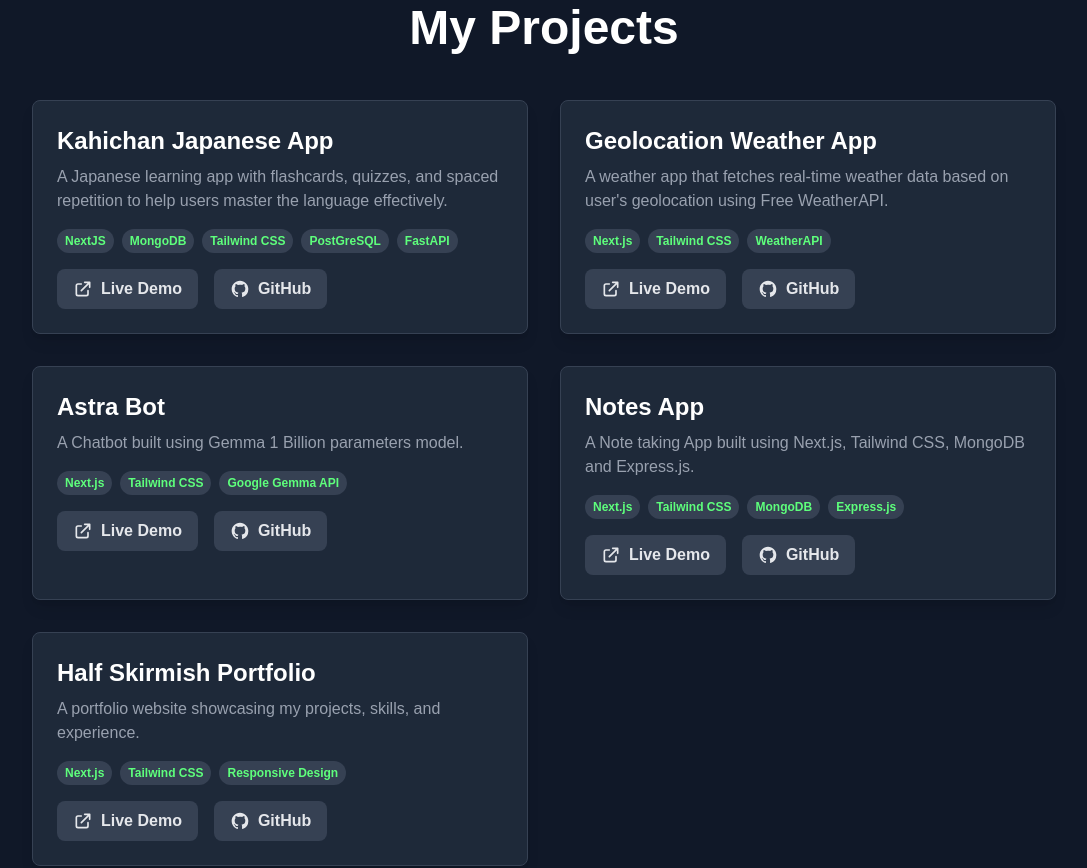
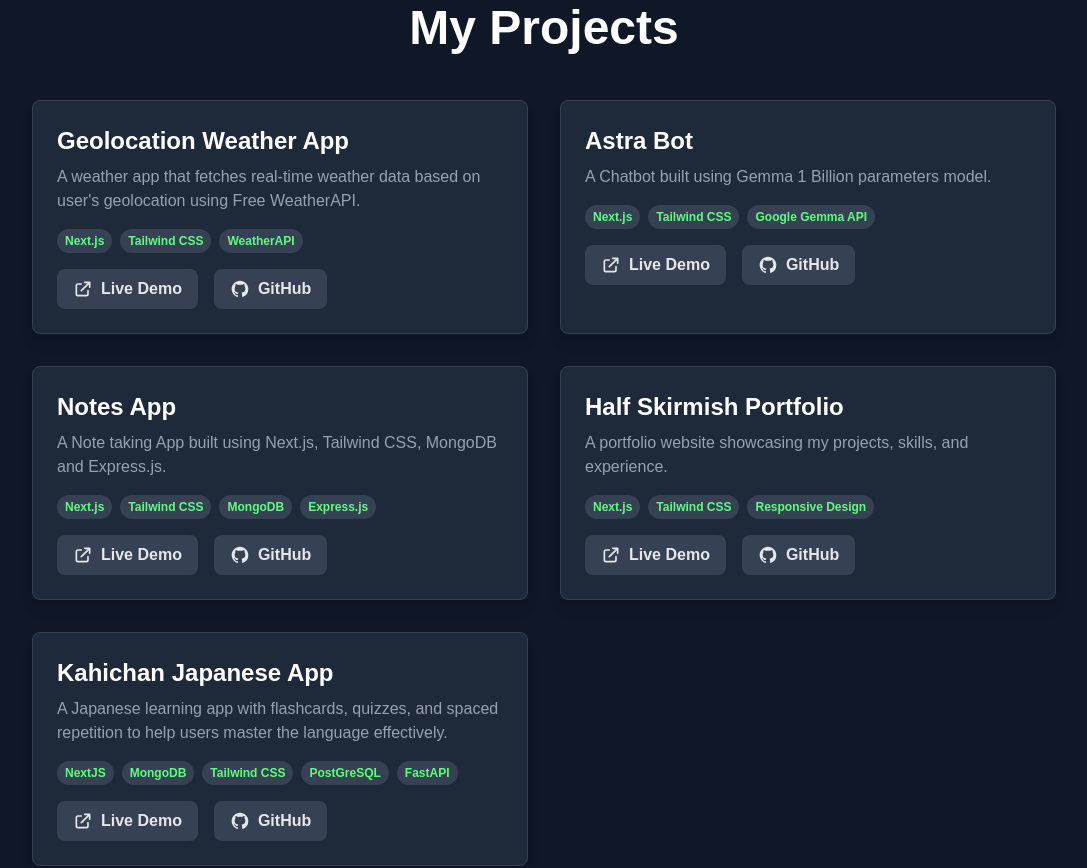
Before and after one commit to half-skirmish/frontend-halfskirmish-v2, a Next.js app: page /about-me in a window 1280 px wide. Shown: the part 540-1408 px from the top of the page, without its empty margins (96-1183 px from the left). Built offline with nearby package versions, Linux system fonts and the light colour scheme.

Commit message:
Changed the project structure

```diff
--- a/app/(navItems)/about-me/page.js
+++ b/app/(navItems)/about-me/page.js
@@ -94,13 +94,6 @@ const skills = [
 
 const projects = [
   {
-    title: "Kahichan Japanese App",
-    description: "A Japanese learning app with flashcards, quizzes, and spaced repetition to help users master the language effectively.",
-    techStack: ["NextJS", "MongoDB", "Tailwind CSS", "PostGreSQL", "FastAPI"],
-    liveUrl: "https://kahichandev.halfskirmish.com/",
-    repoUrl: "https://github.com/kahitoz-infra/kahitoz-japanese-app",
-  },
-  {
     title: "Geolocation Weather App",
     description: "A weather app that fetches real-time weather data based on user's geolocation using Free WeatherAPI.",
     techStack: ["Next.js", "Tailwind CSS", "WeatherAPI"],
@@ -127,6 +120,13 @@ const projects = [
     techStack: ["Next.js", "Tailwind CSS", "Responsive Design"],
     liveUrl: "/",
     repoUrl: "https://github.com/half-skirmish/frontend-halfskirmish-v2",
+  },
+  {
+    title: "Kahichan Japanese App",
+    description: "A Japanese learning app with flashcards, quizzes, and spaced repetition to help users master the language effectively.",
+    techStack: ["NextJS", "MongoDB", "Tailwind CSS", "PostGreSQL", "FastAPI"],
+    liveUrl: "https://kahichandev.halfskirmish.com/",
+    repoUrl: "https://github.com/kahitoz-infra/kahitoz-japanese-app",
   }
 ];
 
```
